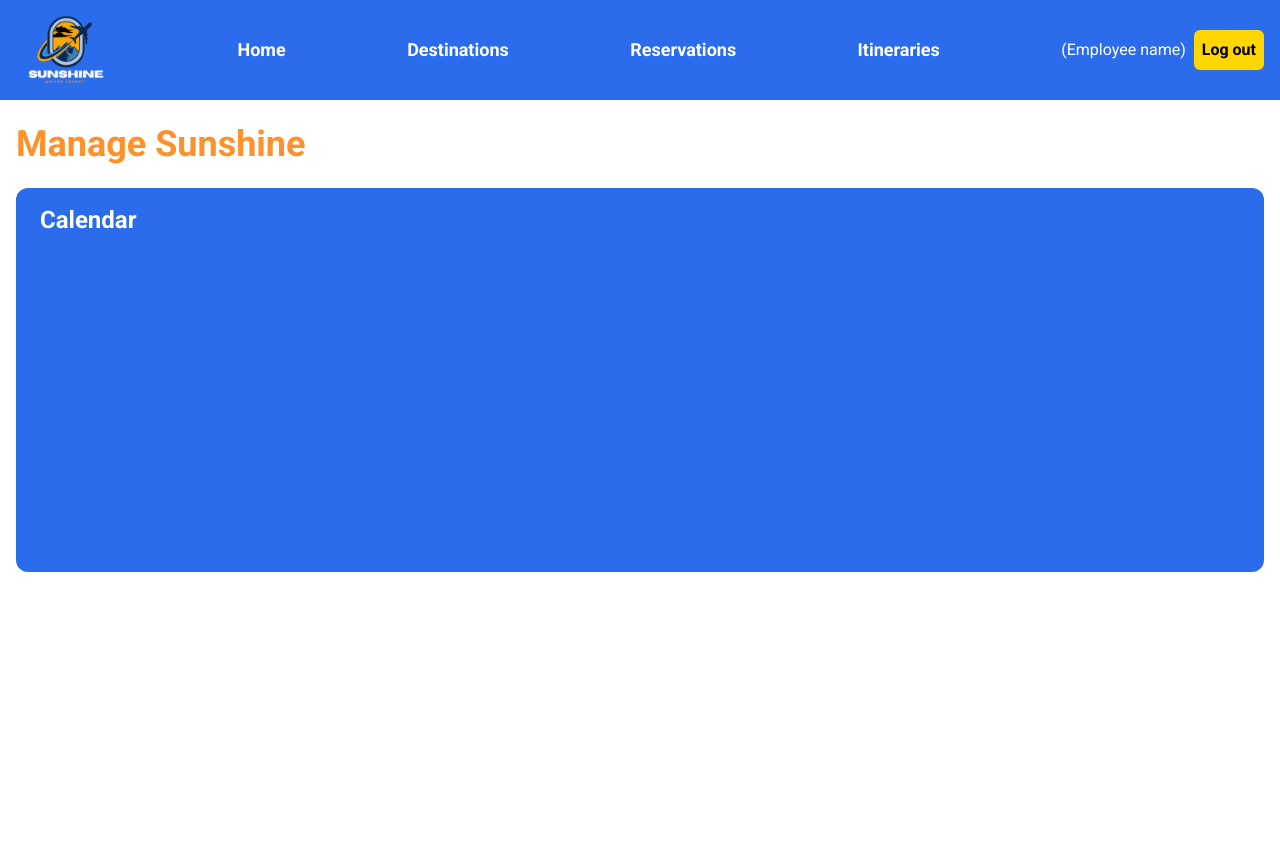
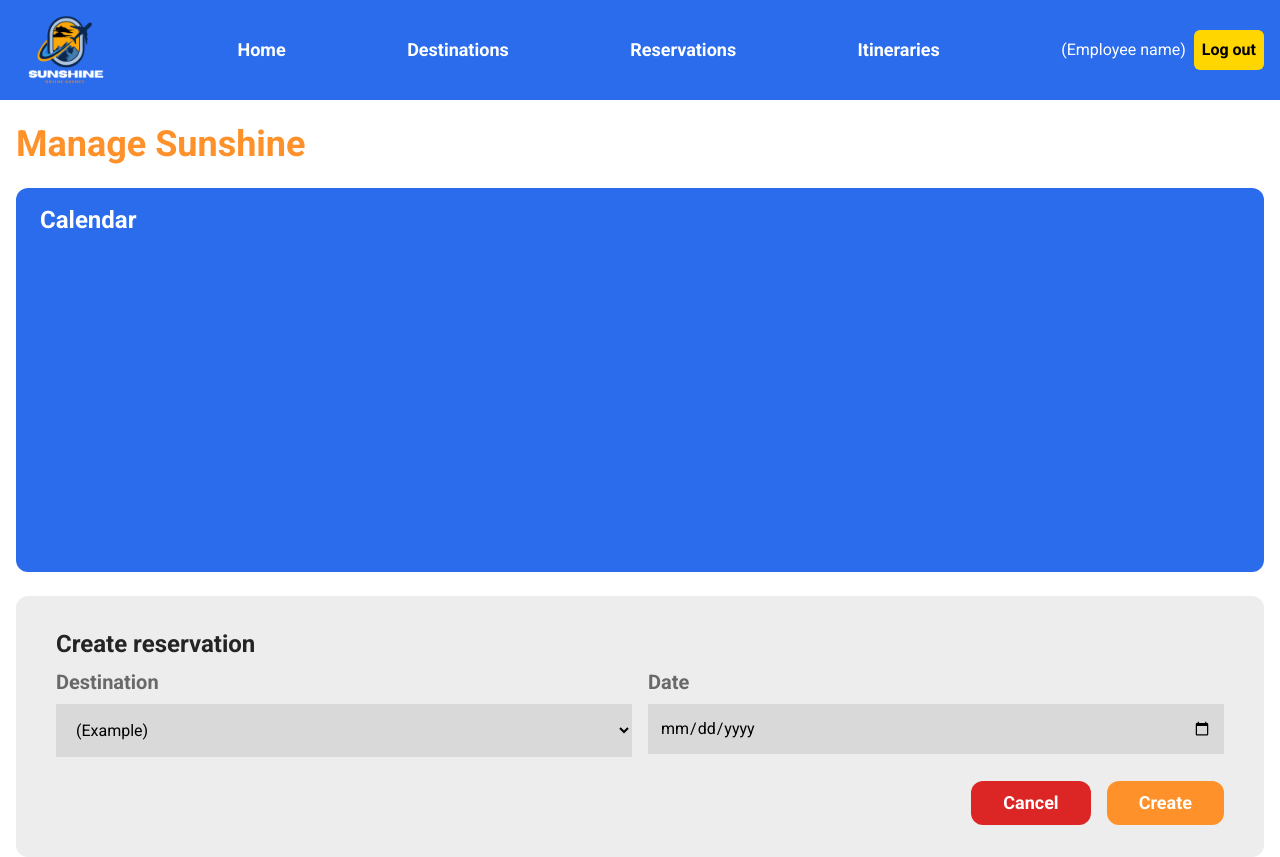
Before and after one commit to agencia-de-viajes-cincinnatus/flyfree, a Next.js app: page /admin in a window 1280 px wide. Before the commit the page ends 800 px from the top, so only its background shows below. Built offline with nearby package versions, Linux system fonts and the light colour scheme.

Commit message:
feat: add create reservation form ui

```diff
--- a/app/admin/page.tsx
+++ b/app/admin/page.tsx
@@ -1,10 +1,12 @@
 import Calendar from "@/app/ui/admin/Calendar";
+import CreateReservationForm from "@/app/ui/admin/Create-reservation-form";
 
 export default function Admin() {
   return (
     <div className="container mx-auto px-4">
       <h1 className="font-bold text-4xl text-tertiary my-6">Manage Sunshine</h1>
       <Calendar />
+      <CreateReservationForm />
     </div>
   );
 }
--- a/app/ui/admin/Calendar.tsx
+++ b/app/ui/admin/Calendar.tsx
@@ -1,6 +1,6 @@
 export default function Calendar() {
   return (
-    <div className="bg-primary rounded-xl h-96 py-4 px-6">
+    <div className="bg-primary rounded-xl h-96 py-4 px-6 mb-6">
       <h2 className="text-2xl font-bold text-white">Calendar</h2>
     </div>
   );
--- /dev/null
+++ b/app/ui/admin/Create-reservation-form.tsx
@@ -0,0 +1,47 @@
+export default function CreateReservationForm() {
+  return (
+    <div className="rounded-xl bg-[#EDEDED] py-8 px-10">
+      <h2 className="text-2xl font-bold text-[#242424] mb-2">
+        Create reservation
+      </h2>
+
+      <form action="">
+        <div className="flex space-x-4">
+          <div className="w-2/4">
+            <div className="font-bold text-[#696969] text-xl">
+              <label htmlFor="destination">Destination</label>
+            </div>
+            <select
+              name="destination"
+              id="destination"
+              className="p-4 w-full bg-[#D9D9D9] mt-2"
+              required
+            >
+              <option value="1">(Example)</option>
+              <option value="2">(Example)</option>
+              <option value="3">(Example)</option>
+            </select>
+          </div>
+
+          <div className="w-2/4">
+            <div className="font-bold text-[#696969] text-xl">
+              <label htmlFor="date">Date</label>
+            </div>
+            <input
+              type="date"
+              name="date"
+              id="date"
+              className="p-3 w-full bg-[#D9D9D9] mt-2"
+              required
+            />
+          </div>
+        </div>
+
+        <div className="flex justify-end mt-6 space-x-4">
+          <button type="submit" className="bg-red-600 px-8 py-2 text-white font-bold rounded-xl text-lg">Cancel</button>
+          <button type="submit" className="bg-tertiary px-8 py-2 text-white font-bold rounded-xl text-lg">Create</button>
+        </div>
+      </form>
+    </div>
+  );
+}
```
